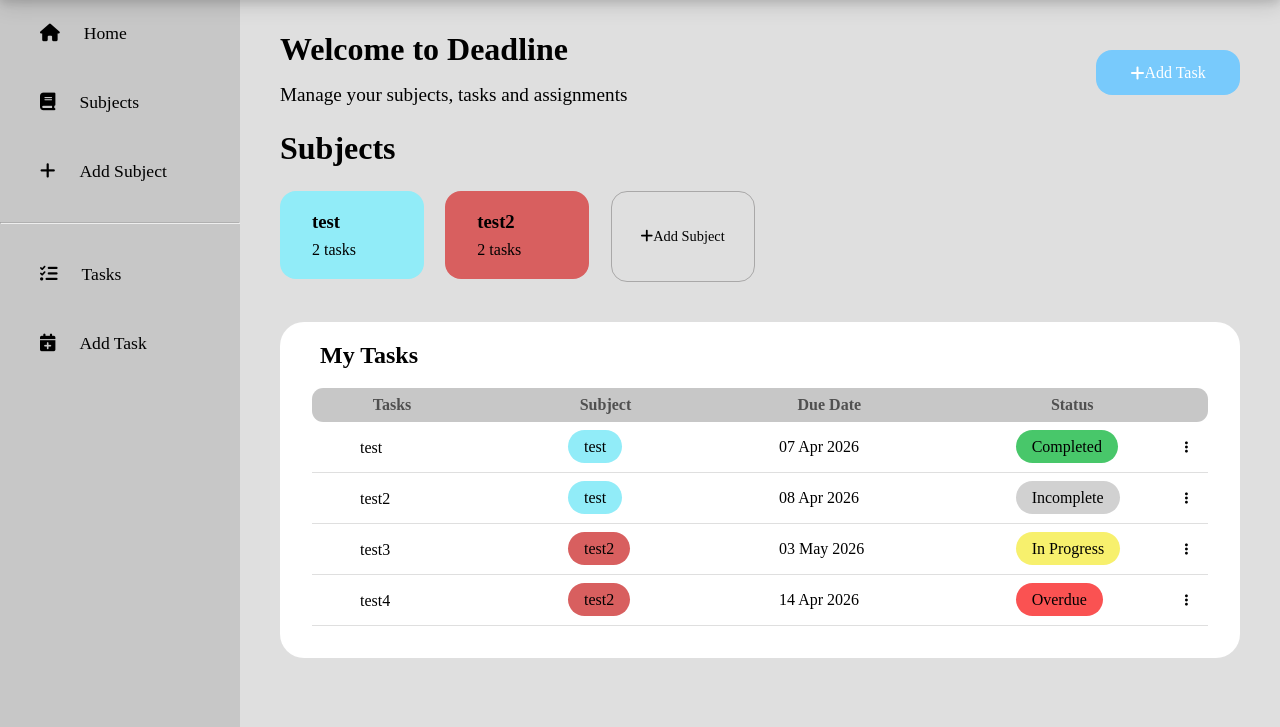
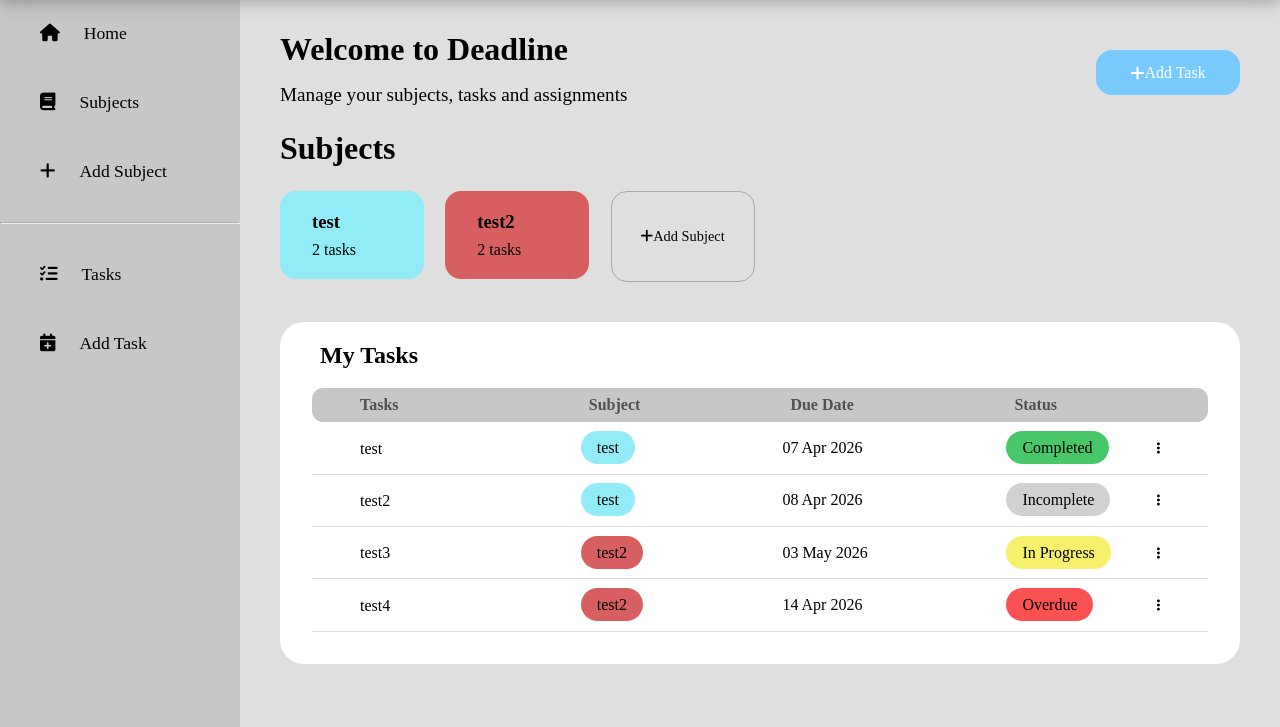
Before and after one commit to 23062bhs/deadline, a Flask app: page / in a window 1280 px wide. Shown: the part 73-800 px from the top of the page. Run offline with Flask 3, Linux system fonts and the light colour scheme; data comes from the database, SQL or seed files in the repository; both versions use the stored data as it was after the commit; some libraries are stand-ins or nearby versions; some web fonts are replaced.

Commit message:
add css code comments

```diff
--- a/static/style.css
+++ b/static/style.css
@@ -1,3 +1,4 @@
+/* global resets and base styles */
 * {
     margin: 0;
     padding: 0;
@@ -9,6 +10,7 @@ html, body {
     overflow: hidden;
 }
 
+/* header */
 header {
     background-color: rgb(120, 202, 252);
     font-size: 1.7rem;
@@ -40,6 +42,7 @@ ul {
     padding: 0;
 }
 
+/* navigation bar (sidebar) */
 .main-container {
     display: flex;
     height: calc(100vh - 4.5rem);
@@ -78,6 +81,7 @@ nav li i {
     margin-right: 1.5rem;
 }
 
+/* main content */
 main {
     flex-grow: 1;
     padding: 2.5rem;
@@ -102,6 +106,7 @@ main {
     font-weight: 400;
 }
 
+/* add subject and task buttons */
 .add-subject-btn {
     font-family: 'Satoshi';
     font-size: 0.9rem;
@@ -140,19 +145,16 @@ main {
     box-shadow: 0 4px 8px 0 rgba(0, 0, 0, 0.2);
 }
 
-.add-subject-btn:active {
-    transform: scale(0.97);
-}
-
 .add-task-btn:hover {
     background-color: rgb(93, 190, 250);
     box-shadow: 0 4px 8px 0 rgba(0, 0, 0, 0.2);
 }
 
-.add-task-btn:active {
+.add-task-btn:active, .add-subject-btn:active {
     transform: scale(0.97);
 }
 
+/* subject grid */
 .subjects-grid {
     font-family: 'Satoshi';
     display: grid;
@@ -186,6 +188,7 @@ main {
     font-size: 0.9rem;
 }
 
+/* modals */
 .modal-header  {
     display: flex;
     justify-content: space-between;
@@ -325,7 +328,16 @@ main {
     font-size: 1.5rem;
 }
 
+/* task table */
+table {
+    width: 100%;
+    padding-bottom: 3rem;
+    border-spacing: 0;
+    border-collapse: collapse;
+}
+
 th {
+    text-align: left;
     background-color: rgb(199, 199, 199);
     padding: 0.5rem;
     color: #505050;
@@ -341,40 +353,37 @@ th:last-child {
     border-bottom-right-radius: 0.7rem;
 }
 
-table {
-    width: 100%;
-    padding-bottom: 3rem;
-    border-spacing: 0;
-    border-collapse: collapse;
-}
-
 td {
-    padding: 1rem 1rem;
+    padding: 1rem 0;
     color: #000000;
     font-size: 1rem;
     border-bottom: 0.1rem solid #dfdfdf;
 }
 
 .tasks-column {
-    padding: 0 8rem 0 3rem;
-    width: 4rem;
+    padding-left: 3rem;
+    width: 30%;
 }
 
 .subjects-column {
-    padding-right: 7rem;
+    width: 22.5%;
 }
 
 .date-column {
-    padding-right: 7rem;
+    width: 25%;
 }
 
 .status-column {
-    padding-right: 2rem;
+    width: 15%;
 }
 
-.truncate {
+.task-actions {
+    padding-left: 1rem;
+}
+
+.tasks-truncate {
     display: inline-block;
-    max-width: 250px;
+    max-width: 10rem;
     white-space: nowrap;
     overflow: hidden;
     text-overflow: ellipsis;
--- a/templates/index.html
+++ b/templates/index.html
@@ -92,7 +92,11 @@
 
         <form action="/add-subject" method="POST">
             <div class="input-group">
-                <label>Subject Name</label>
+                <span class="truncate">
+                    <label>
+                        Subject Name
+                    </label>
+                </span>
                 <input type="text" name="subject_name" placeholder="e.g., Physics" required>
             </div>
 
@@ -123,7 +127,7 @@
         {% for task in tasks %}
         <tr class="tasks">
             <td class="tasks-column">
-                <span class="truncate">
+                <span class="tasks-truncate">
                     {{ task[1] }}
                 </span>
             </td>
```
Also changed, not shown: deadline.db.
